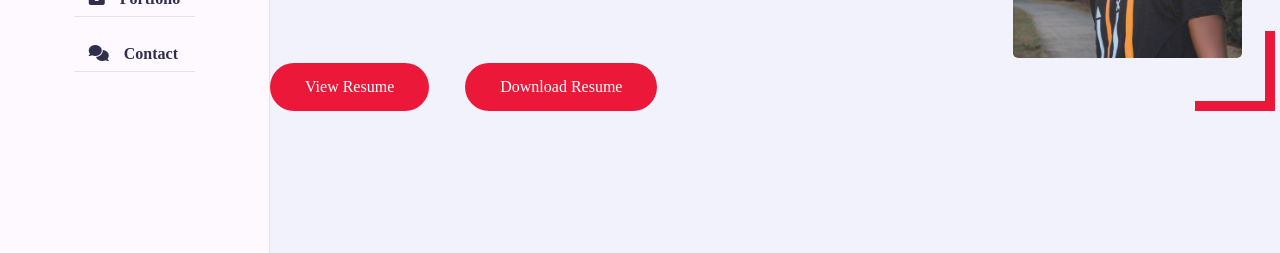
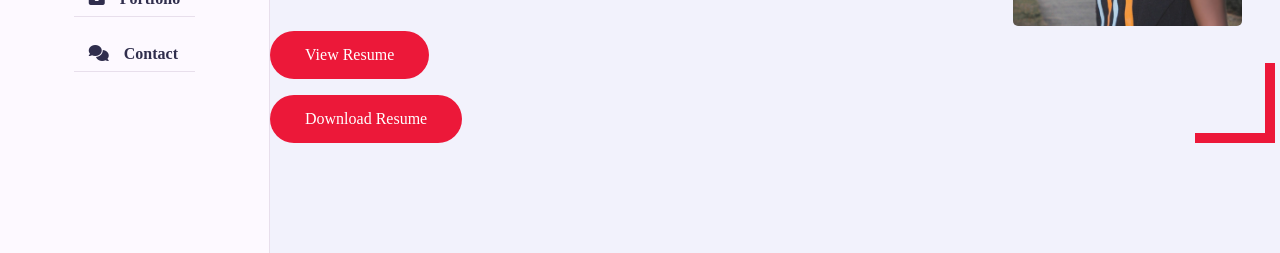
Before and after one commit to tapas20/My-Portfolio, a plain HTML site: page index.html in a window 1280 px wide. Shown: the part 471-724 px from the top of the page. Drawn offline with nearby package versions, Linux system fonts and the light colour scheme; a web font is replaced by a local one.

Commit message:
Latest Update

```diff
--- a/css/style.css
+++ b/css/style.css
@@ -150,7 +150,7 @@ ul {
   border: none;
   background: var(--skin-color);
   transition: all 0.3s ease;
-  margin-left: 2rem;
+  margin-top: 1rem;
 }
 
 .btn1:hover {
--- a/index.html
+++ b/index.html
@@ -62,7 +62,7 @@
                                  With a passion for learning, I am dedicated to delivering high-quality results.
                                  With a positive attitude and a growth mindset, I am ready to make a meaningful
                                  contribution and achieve great things.</p>
-                            <a href="image/portfolio/Tapas_Jyoti_Mohanta_Resume.pdf"  class="btn1">View Resume</a>
+                            <a href="image/portfolio/Tapas_Jyoti_Mohanta_Resume.pdf"  class="btn1">View Resume</a> <br>
                             <a href="image/portfolio/Tapas_Jyoti_Mohanta_Resume.pdf" download class="btn2">Download Resume</a>
                         </div>
                         <div class="home-img padd-15">
```
